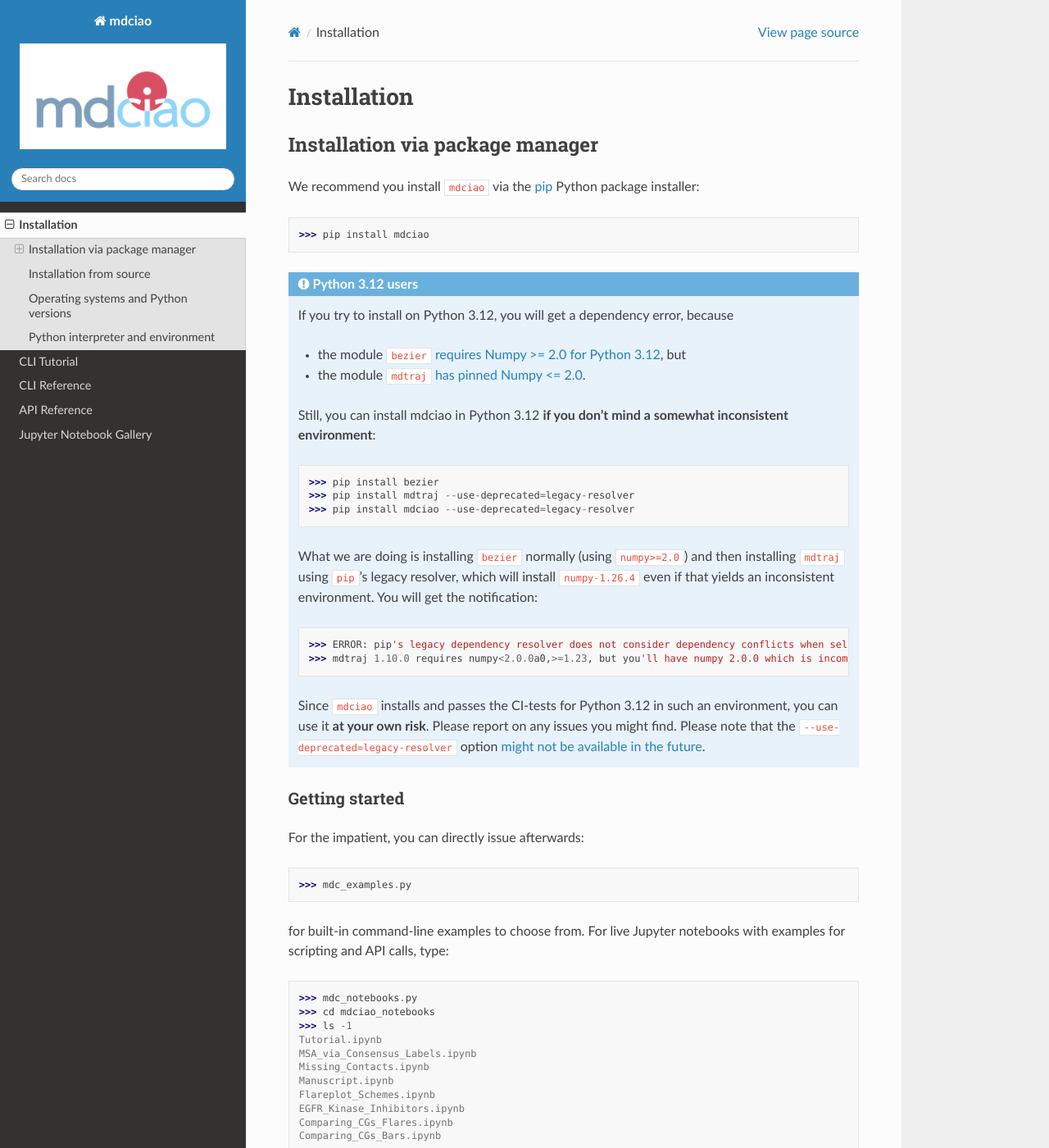
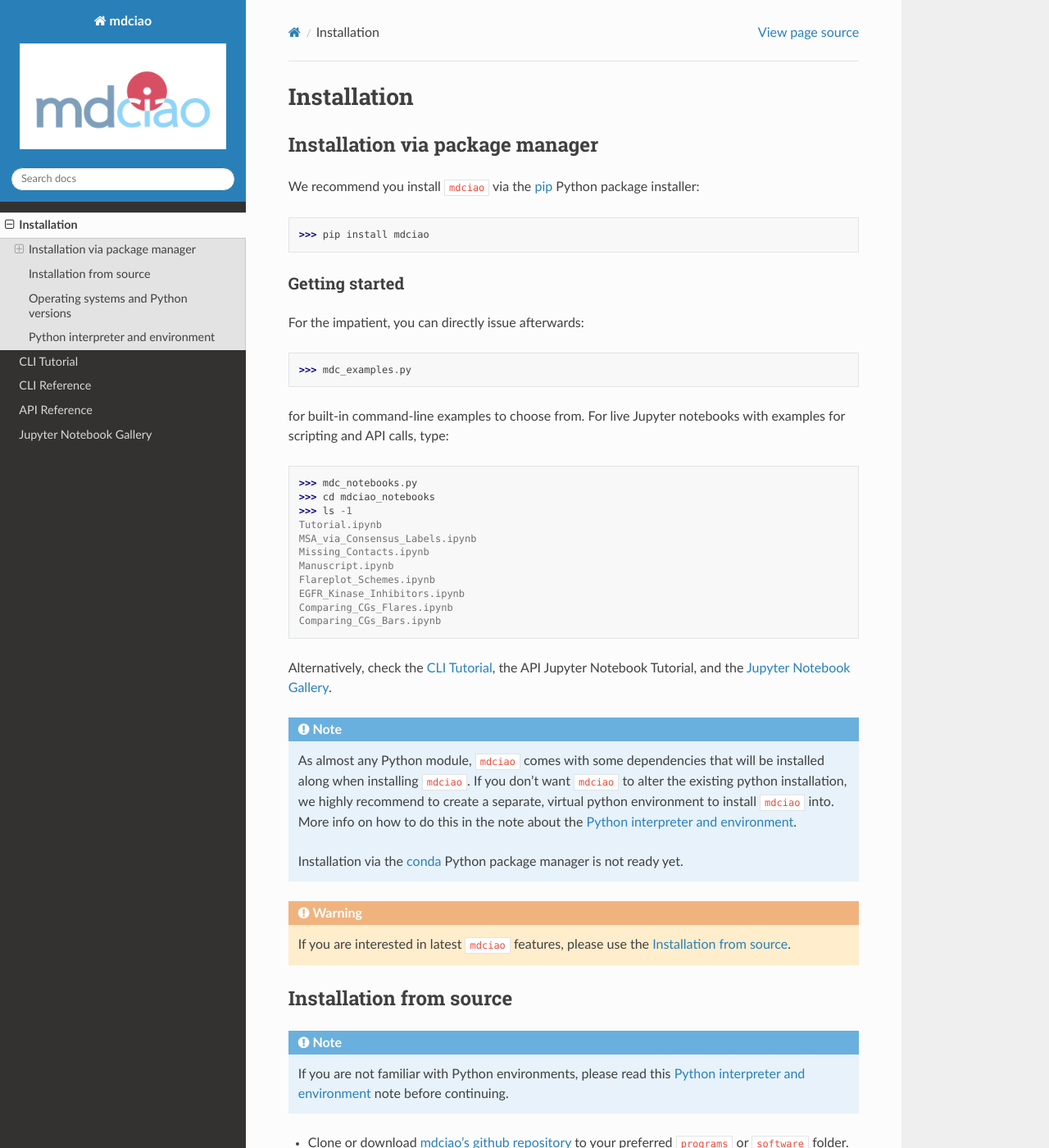
Before and after one commit to gph82/mdciao, a Sphinx documentation site: the page built from doc/installation.rst, in a window 1280 px wide and 1400 px high. Shown: the whole window at 82% size. Built offline with Sphinx 7.4.7 and the Read the Docs theme 3.1.0, drawn with Linux system fonts in a browser that asks for light colours; pages that are not in the unit, such as notebooks, are missing from menus; some of the changed text lies outside the part shown.

Commit message:
[installation.rst and README.rst] get rid of 3.12 admonition, add 3.12 to supported versions

```diff
--- a/doc/installation.rst
+++ b/doc/installation.rst
@@ -18,26 +18,6 @@
 We recommend you install ``mdciao`` via the `pip <https://pypi.org/project/pip/>`_ Python package installer::
 
  >>> pip install mdciao
-
-.. admonition:: Python 3.12 users
-
-   If you try to install on Python 3.12, you will get a dependency error, because
-
-   * the module ``bezier`` `requires Numpy >= 2.0 for Python 3.12 <https://github.com/dhermes/bezier/releases/tag/2024.6.20>`_, but
-   * the module ``mdtraj`` `has pinned Numpy <= 2.0 <https://github.com/mdtraj/mdtraj/issues/1873/>`_.
-
-   Still, you can install mdciao in Python 3.12 **if you don't mind a somewhat inconsistent environment**:
-
-   >>> pip install bezier
-   >>> pip install mdtraj --use-deprecated=legacy-resolver
-   >>> pip install mdciao --use-deprecated=legacy-resolver
-
-   What we are doing is installing ``bezier`` normally (using ``numpy>=2.0``) and then installing ``mdtraj`` using ``pip``'s legacy resolver, which will install ``numpy-1.26.4`` even if that yields an inconsistent environment. You will get the notification:
-
-   >>> ERROR: pip's legacy dependency resolver does not consider dependency conflicts when selecting packages. This behaviour is the source of the following dependency conflicts.
-   >>> mdtraj 1.10.0 requires numpy<2.0.0a0,>=1.23, but you'll have numpy 2.0.0 which is incompatible.
-
-   Since ``mdciao`` installs and passes the CI-tests for Python 3.12 in such an environment, you can use it **at your own risk**. Please report on any issues you might find. Please note that the ``--use-deprecated=legacy-resolver`` option `might not be available in the future <https://pip.pypa.io/en/stable/user_guide/#deprecation-timeline>`_.
 
 Getting started
 ~~~~~~~~~~~~~~~
```
Also changed, not shown: other parts of doc/installation.rst (+2 -2 lines), README.rst (+2 -23 lines).
